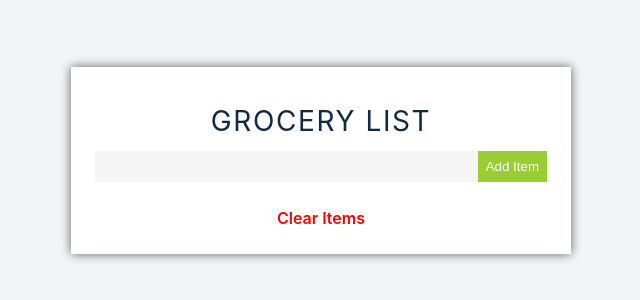
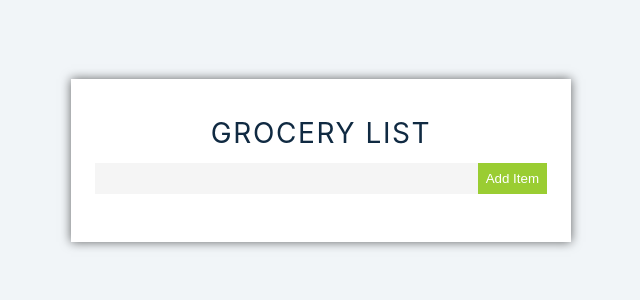
Before and after one commit to emmeiwhite/Hooks-9-grocery-bud, a React (Create React App) app: page / in a window 1280 px wide. Shown: the part 240-540 px from the top of the page, without its empty margins (319-959 px from the left). Built offline with nearby package versions, Linux system fonts and the light colour scheme.

Commit message:
Clear-Items Message and added Items Message

```diff
--- a/src/App.css
+++ b/src/App.css
@@ -59,7 +59,7 @@ button[type="submit"] {
   cursor: pointer;
 }
 .edit-icon {
-  margin: 0 0.5rem;
+  margin: 0 1rem;
   color: greenyellow;
 }
 .delete-icon {
--- a/src/App.js
+++ b/src/App.js
@@ -9,6 +9,7 @@ function App() {
   const [searchItem, setSearchItem] = useState("");
   const [isError, setIsError] = useState(false);
   const [isItemAdded, setIsItemAdded] = useState(false);
+  const [isCleared, setIsCleared] = useState(false);
 
   const handleSubmit = (e) => {
     e.preventDefault();
@@ -28,6 +29,7 @@ function App() {
   const handleChange = (e) => {
     setSearchItem(e.target.value);
     setIsItemAdded(false);
+    setIsCleared(false);
   };
 
   const handleEditClick = (e) => {
@@ -40,15 +42,18 @@ function App() {
 
   const handleClearItems = (e) => {
     setListItems([]);
+    setIsCleared(true);
   };
   return (
     <>
       <main className="main-wrapper">
         <section className="main-grocery">
-          {isItemAdded && !isError ? (
+          {isItemAdded && !isError && !isCleared && (
             <div className="success-message">Item Added Successfully</div>
-          ) : (
-            ""
+          )}
+
+          {isCleared && (
+            <div className="success-message">Item Removed Successfully</div>
           )}
           <h3 className="grocery-heading">Grocery List</h3>
           <form className="main-form" onSubmit={handleSubmit}>
@@ -83,9 +88,11 @@ function App() {
               ))}
           </ul>
 
-          <div className="clear-items" onClick={handleClearItems}>
-            Clear Items
-          </div>
+          {listItems.length > 0 && (
+            <div className="clear-items" onClick={handleClearItems}>
+              Clear Items
+            </div>
+          )}
         </section>
       </main>
     </>
```
